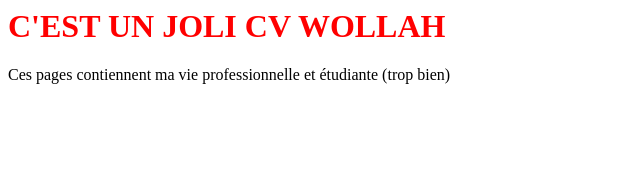
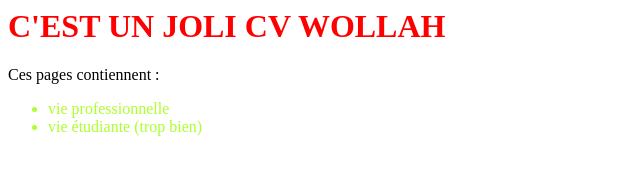
Before and after one commit to Loulipong/monCv, a plain HTML site: page index.html in a window 1280 px wide. Shown: the whole page, without its empty margins (0-640 px from the left). Drawn offline with Linux system fonts and the light colour scheme.

Commit message:
Ajout de css pour les puces

```diff
--- a/charteGraphique.css
+++ b/charteGraphique.css
@@ -2,3 +2,7 @@ h1 {
     color :red ;
     font-size: 200%;
 }
+
+ul {
+    color: greenyellow;
+}
--- a/index.html
+++ b/index.html
@@ -7,6 +7,10 @@
 </head>
 <body>
     <h1>C'EST UN JOLI CV WOLLAH</h1>
-    <p>Ces pages contiennent ma vie professionnelle et étudiante (trop bien)</p>
+    <p>Ces pages contiennent :</p>
+    <ul>
+        <li>vie professionnelle </li>
+        <li>vie étudiante (trop bien)</li>
+    </ul>
 </body>
 </html>
```
